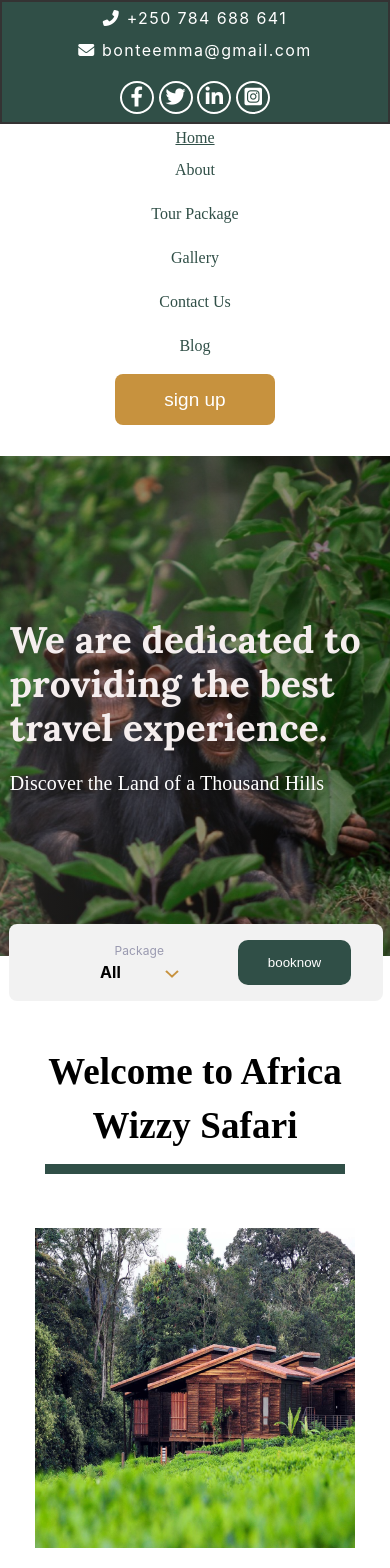
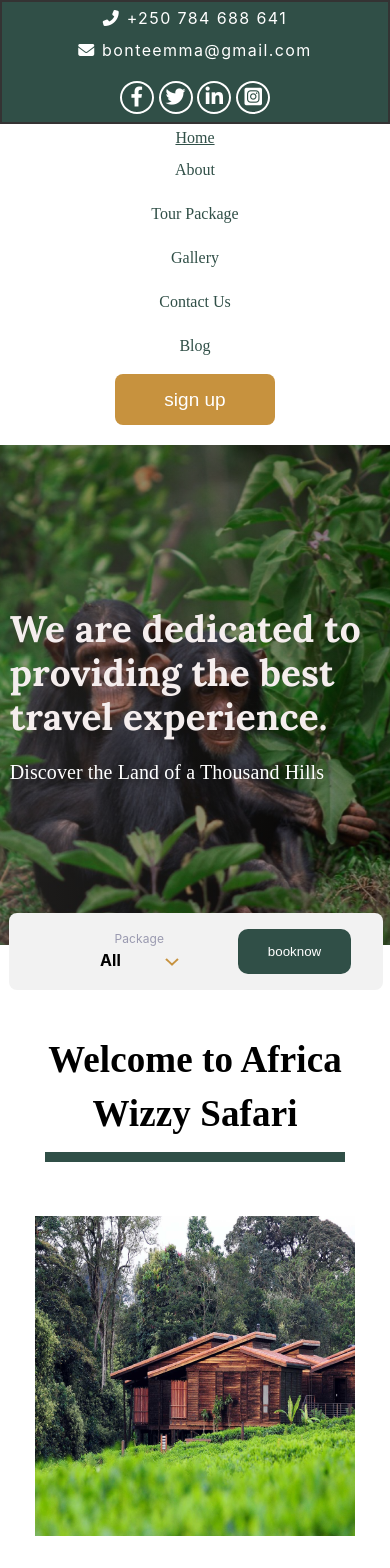
Before and after one commit to MALWICK/Tourisime, a React (Create React App) app: page /about in a window 390 px wide. Shown: the top 1568 px of the page. Built offline with nearby package versions, Linux system fonts and the light colour scheme.

Commit message:
made mobile responsiveness for gallerry

```diff
--- a/src/component/AboutHero/aboutHero.css
+++ b/src/component/AboutHero/aboutHero.css
@@ -5,7 +5,7 @@
   align-items: center;
   flex-direction: column;
   position: relative;
-  margin-top: 4%;
+  margin-top: 1%;
 }
 
 .heroAbtContainer {
```
